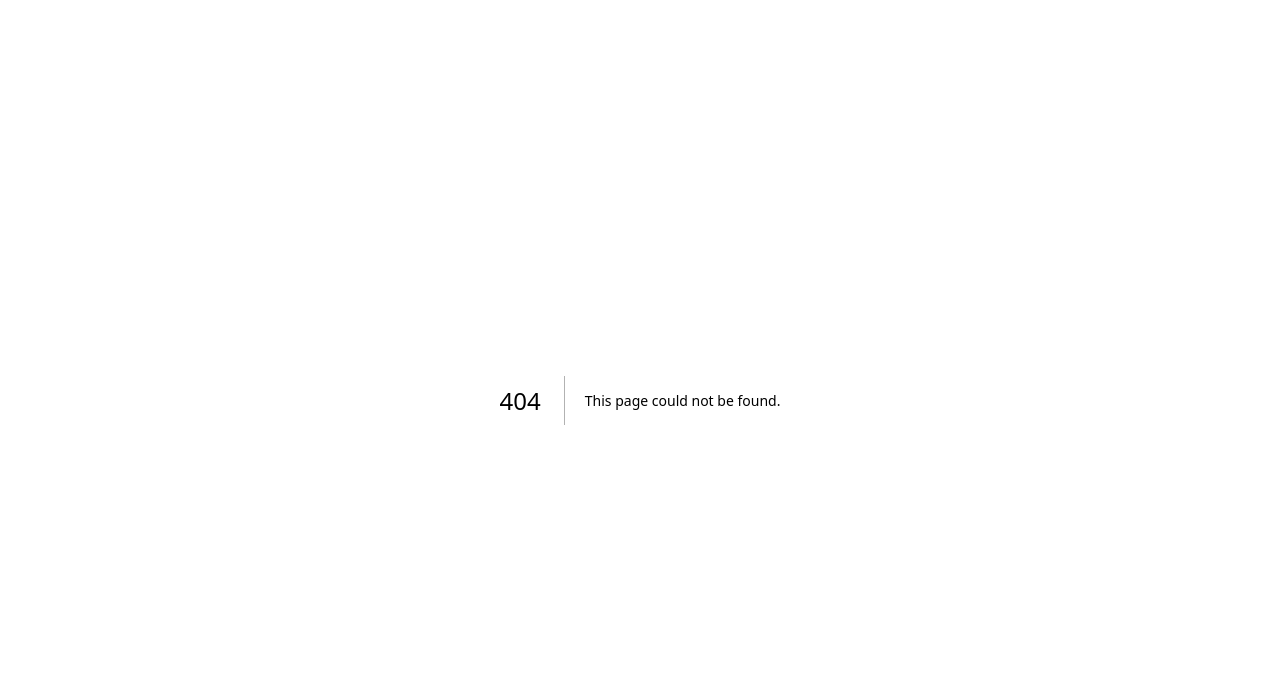
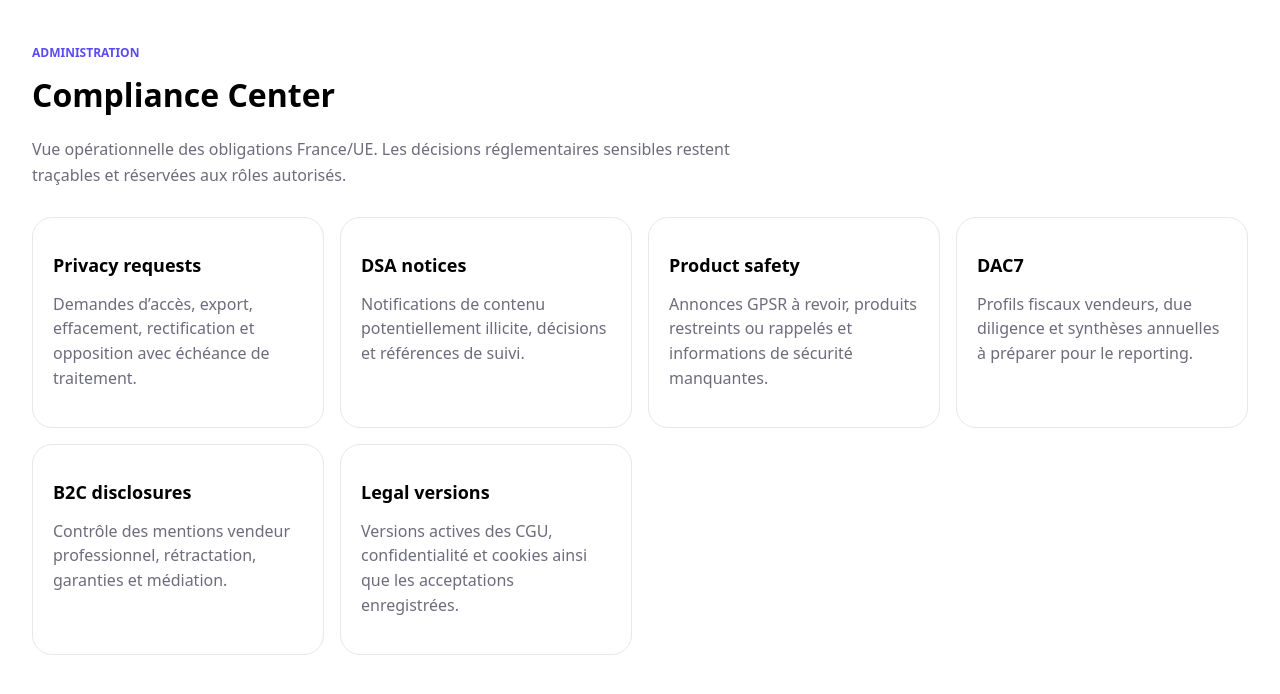
Before and after one commit to hakersoy66/petitannonces, a Next.js app in the folder apps/admin/: page /compliance in a window 1280 px wide. Before the commit this address had no page. Shown: the top 694 px of the page. Built offline with nearby package versions, Linux system fonts and the light colour scheme.

Commit message:
feat(admin): add compliance center dashboard

```diff
--- /dev/null
+++ b/apps/admin/app/compliance/page.tsx
@@ -0,0 +1,21 @@
+export const metadata = { title: "Compliance Center | Petit Annonces Admin" };
+
+const items = [
+  ["Privacy requests", "Demandes d’accès, export, effacement, rectification et opposition avec échéance de traitement."],
+  ["DSA notices", "Notifications de contenu potentiellement illicite, décisions et références de suivi."],
+  ["Product safety", "Annonces GPSR à revoir, produits restreints ou rappelés et informations de sécurité manquantes."],
+  ["DAC7", "Profils fiscaux vendeurs, due diligence et synthèses annuelles à préparer pour le reporting."],
+  ["B2C disclosures", "Contrôle des mentions vendeur professionnel, rétractation, garanties et médiation."],
+  ["Legal versions", "Versions actives des CGU, confidentialité et cookies ainsi que les acceptations enregistrées."],
+];
+
+export default function ComplianceAdminPage() {
+  return <main style={{ padding: 32 }}>
+    <p style={{ color: "#5b4cf0", fontWeight: 900, fontSize: 12, textTransform: "uppercase" }}>Administration</p>
+    <h1 style={{ marginTop: 8 }}>Compliance Center</h1>
+    <p style={{ marginTop: 10, color: "#6c6c7d", maxWidth: 760, lineHeight: 1.6 }}>Vue opérationnelle des obligations France/UE. Les décisions réglementaires sensibles restent traçables et réservées aux rôles autorisés.</p>
+    <div style={{ display: "grid", gridTemplateColumns: "repeat(auto-fit,minmax(260px,1fr))", gap: 16, marginTop: 28 }}>
+      {items.map(([title, text]) => <section key={title} style={{ border: "1px solid #e7e7ee", borderRadius: 20, padding: 20, background: "#fff" }}><h2 style={{ fontSize: 18 }}>{title}</h2><p style={{ marginTop: 8, color: "#6c6c7d", lineHeight: 1.55 }}>{text}</p></section>)}
+    </div>
+  </main>;
+}
```
